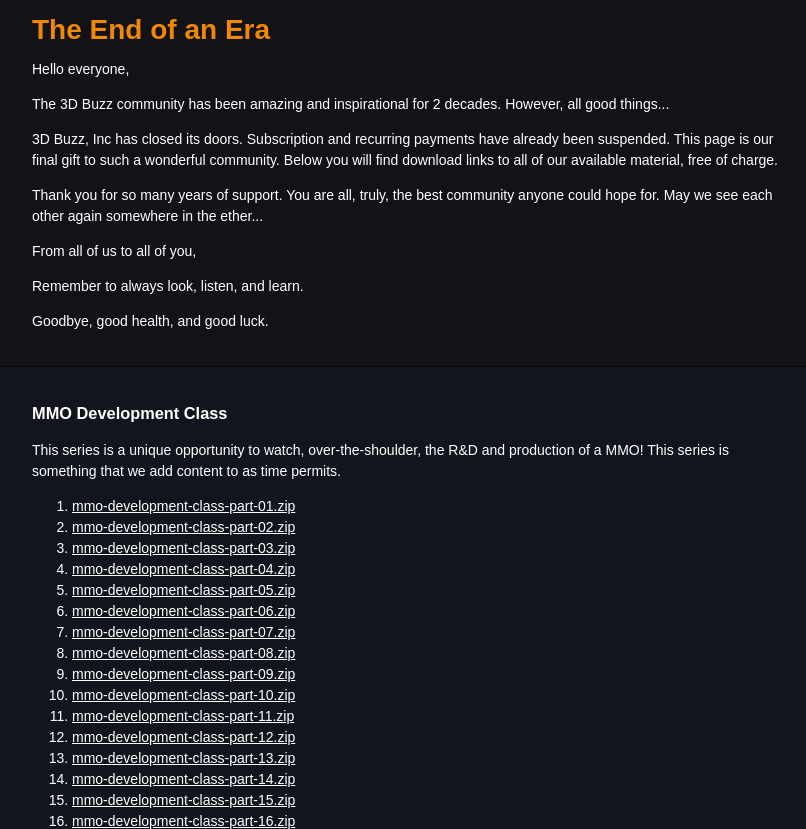
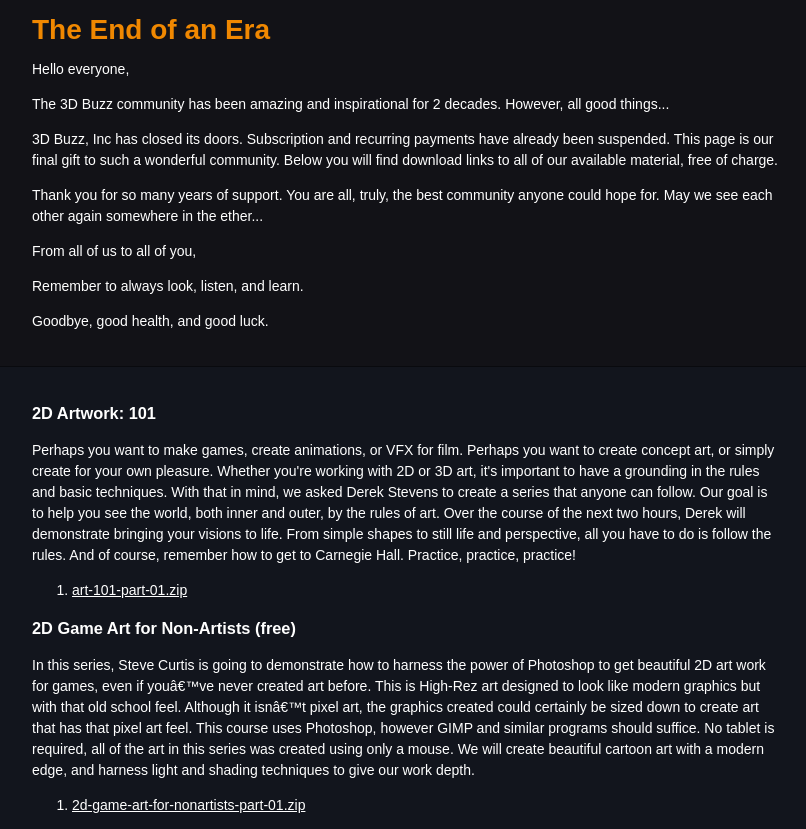
Before and after one commit to W3G33K/3Dbuzz, a plain HTML site: page 3Dbuzz.html in a window 1280 px wide. Shown: the top 829 px of the page, without its empty margins (233-1039 px from the left). Drawn offline with Linux system fonts and the light colour scheme.

Commit message:
third commit

```diff
--- a/3Dbuzz.html
+++ b/3Dbuzz.html
@@ -33,7 +33,7 @@
 		</div>
 		<div class="l-body-lower">
 			<div class="c-downloads">
-                <!-- <div class="c-series">
+                <div class="c-series">
                     <h3>2D Artwork: 101</h3>
                     <div class="c-series__description">Perhaps you want to make games, create animations, or VFX for film. Perhaps you want to create concept art, or simply create for your own pleasure. Whether you're working with 2D or 3D art, it's important to have a grounding in the rules and basic techniques.
 
@@ -931,7 +931,7 @@
             <li><a href="https://f000.backblazeb2.com/file/3dbuzz/videos/mmo-development-concept-art-part-17.zip">mmo-development-concept-art-part-17.zip</a></li>
             <li><a href="https://f000.backblazeb2.com/file/3dbuzz/videos/mmo-development-concept-art-part-18.zip">mmo-development-concept-art-part-18.zip</a></li>
                     </ol>
-                </div> -->
+                </div>
             <div class="c-series">
                     <h3>MMO Development Class</h3>
                     <div class="c-series__description">This series is a unique opportunity to watch, over-the-shoulder, the R&amp;D and production of a MMO! This series is something that we add content to as time permits.</div>
```
